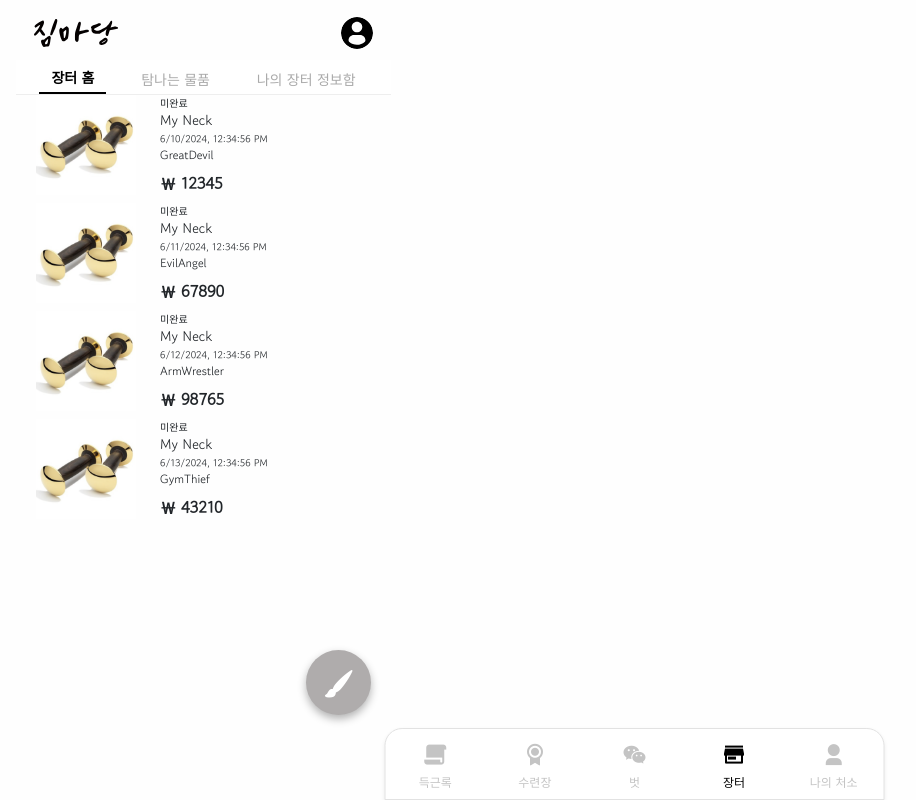
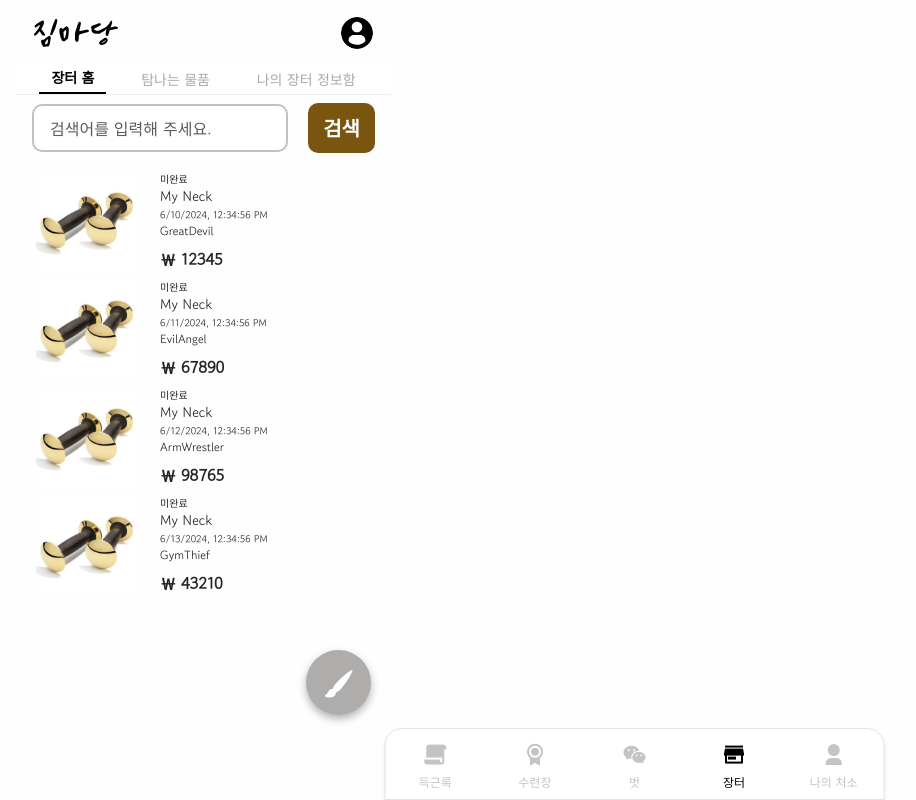
Before and after one commit to soi02/gymfrontend, a React (Vite) app: page /gymmadang/market in a window 1280 px wide. Shown: the whole page, without its empty margins (9-925 px from the left). Built offline with nearby package versions, Linux system fonts and the light colour scheme.

Commit message:
홈 일부 표시 사항 개선

```diff
--- a/src/user/market/commons/test/example/MarketSearchDivision.jsx
+++ b/src/user/market/commons/test/example/MarketSearchDivision.jsx
@@ -7,10 +7,10 @@ export default function MarketSearchDivision() {
 
             <div className = "row" style = {{height : "5.5vh", marginTop : "1vh", marginBottom : "3vh"}}>
                 <div className = "widthDefault">
-                    <div className = "col">
+                    <div className = "col" style = {{display : "flex", flexDirection : "column", justifyContent : "center"}}>
                         <div className = "row h-100">
-                            <div className = "col" style = {{ paddingLeft: "2vh", paddingRight: "1vh"}}>
-                                <input type = "text" className = "form-control searchBarDefault" style = {{fontSize : "2.5vh"}}
+                            <div className = "col" style = {{ display : "flex", paddingLeft: "2vh", paddingRight: "1vh", alignItems : "center"}}>
+                                <input type = "text" className = "form-control searchBarDefault" style = {{fontSize : "2vh"}}
                                 placeholder = "검색어를 입력해 주세요."></input>
                             </div>
                             <div className = "col-auto" style = {{ paddingRight: "2vh"}}>
--- a/src/user/market/pages/MarketBoard.jsx
+++ b/src/user/market/pages/MarketBoard.jsx
@@ -2,6 +2,7 @@ import { useState } from "react";
 import MarketProductMainImage from "../components/test/example/MarketProductMainImage";
 import '../styles/MarketCommonStyles.css';
 import MarketWriteArticleFloatingFixedButton from "../components/MarketWriteArticleFloatingFixedButton";
+import MarketSearchDivision from "../commons/test/example/MarketSearchDivision";
 
 function MarketArticleElement({marketArticleElem1}) {
 
@@ -95,6 +96,8 @@ export default function MarketBoardPage() {
                 <div className = "row">
                     <div className = "col primaryDivisionDefault" style = {{position : "relative", height : "80vh", overflowX : "hidden"}}>
 
+                        <MarketSearchDivision />
+
                         {
                             constMarketArticleElementList.length  > 0 ? constMarketArticleElementList : <></>
                         }
--- a/src/user/market/styles/MarketCommonStyles.css
+++ b/src/user/market/styles/MarketCommonStyles.css
@@ -29,28 +29,37 @@
 
 .buttonDefault {
 
-  background-color: white;
-  color: black;
-  font-weight: bold;
-  border-radius: 0vh;
-  border: 0.5vh solid black;
+  --var-bg-color : rgb(122, 85, 16);
+  --var-color : rgb(255, 255, 255);
+  --var-ft-weight : bold;
+  --var-ft-radius : 1.25vh;
+  --var-border : 0vh;
+
+  background-color: var(--var-bg-color);
+  color: var(--var-color);
+  font-weight: var(--var-ft-weight);
+  border-radius: var(--var-ft-radius);
+  border: var(--var-border);
 
 }
 
 .buttonDefault:hover {
 
-  background-color: inherit;
-  color: inherit;
-  font-weight: bold;
-  border: 0.5vh solid black;
+  background-color: var(--var-bg-color);
+  color: var(--var-color);
+  font-weight: var(--var-ft-weight);
+  border-radius: var(--var-ft-radius);
+  border: var(--var-border);
 
 }
 
 .buttonDefault:active {
 
-  background-color: inherit !important;
-  color: inherit !important;
-  border: 0.5vh solid black !important;
+  background-color: var(--var-bg-color) !important;
+  color: var(--var-color) !important;
+  font-weight: var(--var-ft-weight) !important;
+  border-radius: var(--var-ft-radius) !important;
+  border: var(--var-border) !important;
   box-shadow: none !important;
   transform: none !important;
   transition: none !important;
@@ -59,8 +68,12 @@
 
 .searchBarDefault {
 
-  border-radius: 0vh;
-  border: 0.5vh solid black;
+  border-radius : 1.25vh;
+  padding-left : 2vh;
+  padding-left : 2vh;
+  padding-top : 1.25vh;
+  padding-bottom : 1.25vh;
+  border: 0.25vh solid rgb(192, 192, 192);
 
 }
 
```
